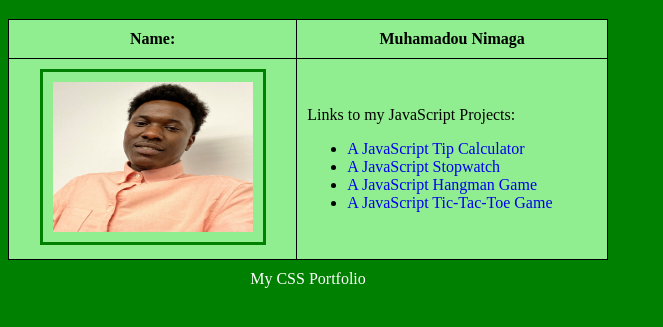
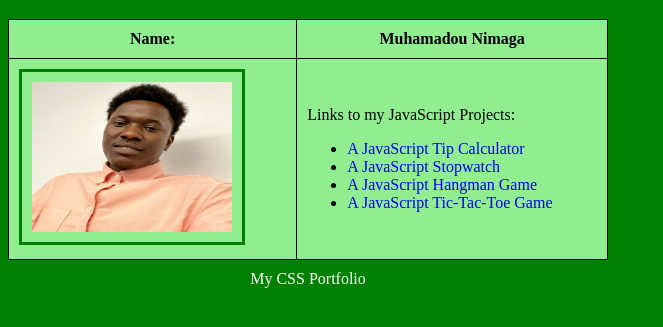
Before and after one commit to Muhseen007/PORTFOLIO, a plain HTML site: page index.html in a window 1280 px wide. Shown: the part 61-388 px from the top of the page, without its empty margins (0-663 px from the left). Drawn offline with Linux system fonts and the light colour scheme.

Commit message:
Update index.html

```diff
--- a/index.html
+++ b/index.html
@@ -16,7 +16,7 @@
             <th>Muhamadou Nimaga</th>
         </tr>
         <tr>
-            <td class="postionimg"><img src="me.jpg" alt="Picture of Me" width="200px" height="150px" ></td>
+            <td class="postioning"><img src="me.jpg" alt="Picture of Me" width="200px" height="150px" ></td>
             <td>
                 <p>Links to my JavaScript Projects:</p>
                 <ul>
```
